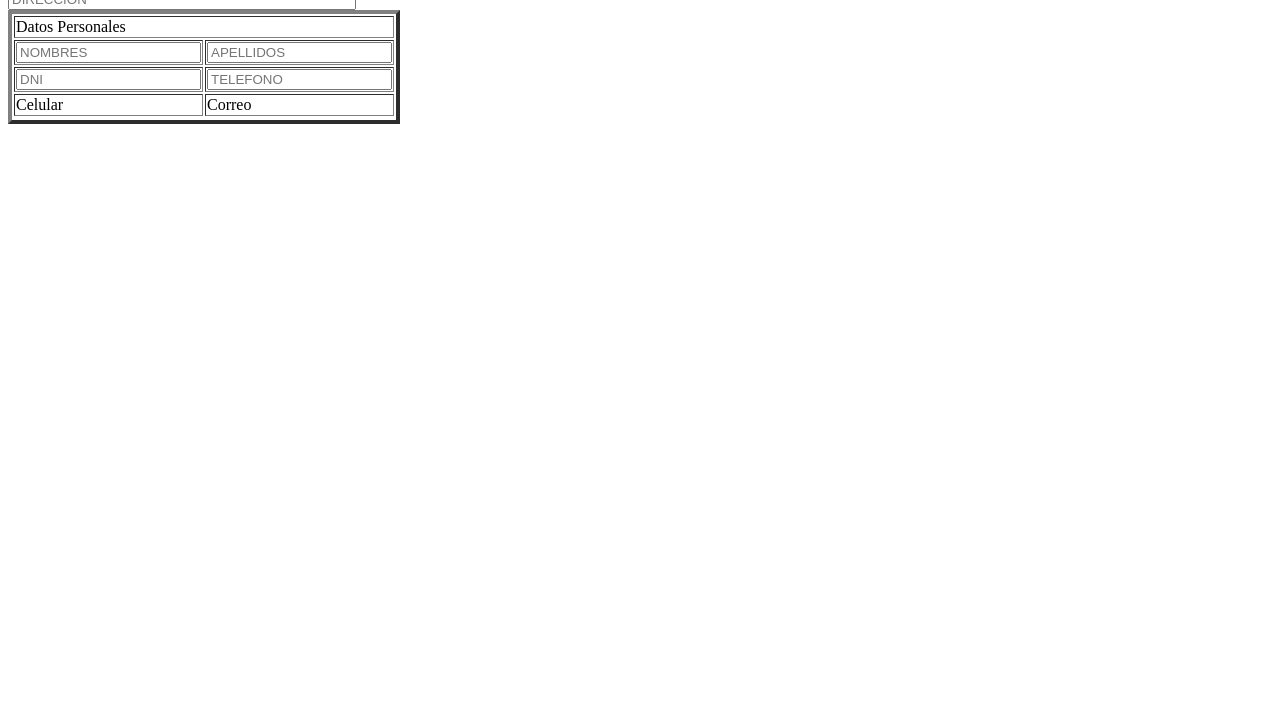
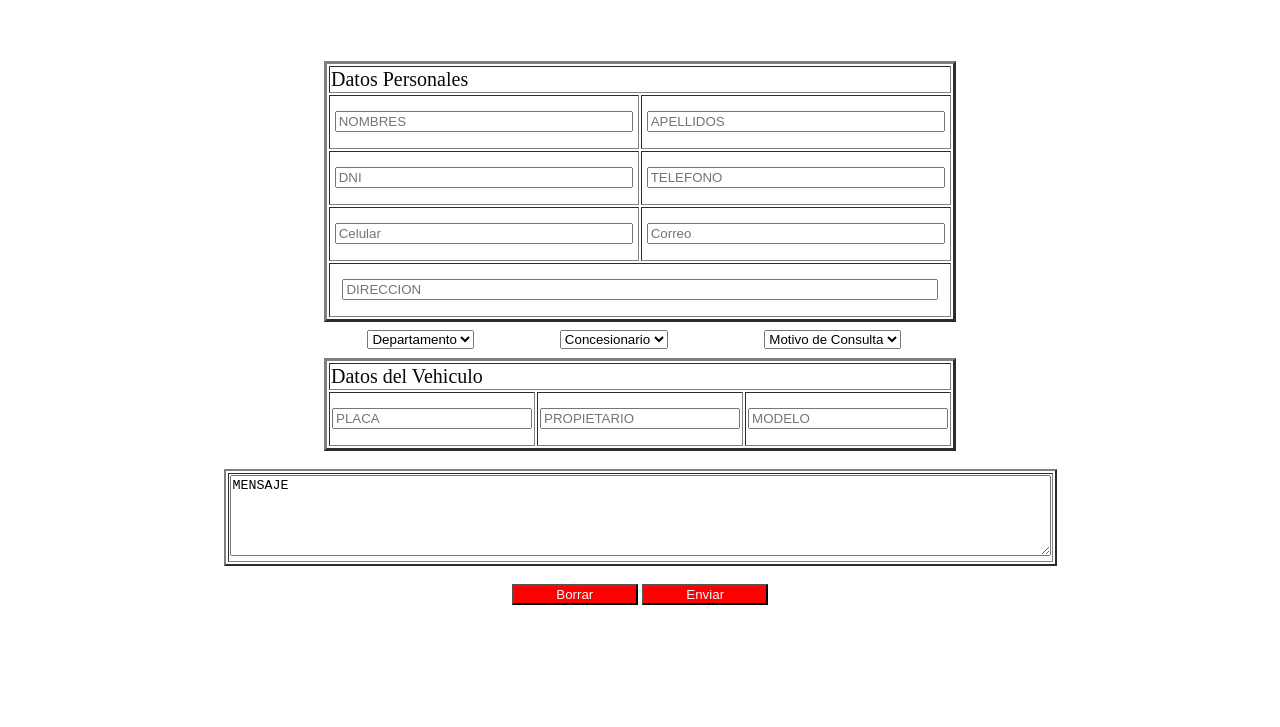
Before and after one commit to Fisher19252583/Frm_Toyota, a plain HTML site: page index.html in a window 1280 px wide. Shown: the part 73-800 px from the top of the page. Drawn offline with Linux system fonts and the light colour scheme.

Commit message:
formulario toyota 2024

```diff
--- a/index.html
+++ b/index.html
@@ -3,35 +3,75 @@
 <head>
     <meta charset="UTF-8">
     <meta name="viewport" content="width=device-width, initial-scale=1.0">
-    <title>Document</title>
+    <title>Formulario Toyota</title>
 </head>
 <body>
-    <table border="4">
+    <h1 align="center" > Consultas</h1>
+
+    <div style="text-align:center;">
+    <table border="3" style="margin: 0 auto;" WIDTH="50%" HEIGHT="50%">
         <tr>
-            <td colspan="2">Datos Personales</td>
+           <td align="left" style="color:#070808;font-size:20px;" colspan="2">Datos Personales</td>
 
         </tr>
             <tr>
-                <td><input type="text" placeholder="NOMBRES"</td>
-                <td><input type="text" placeholder="APELLIDOS"</td>
+                <td WIDTH="50" HEIGHT="50"><input type="text" id="name" style="width: 95%;"  placeholder="NOMBRES" ></td>
+                <td WIDTH="50" HEIGHT="50"><input type="text" id="apellido" style="width: 95%;" placeholder="APELLIDOS"></td>
             </tr>
             <br>
             <tr>
-                <td><input type="number" placeholder="DNI"</td>
-                <td><input type="number" placeholder="TELEFONO"</td>
+                <td WIDTH="50" HEIGHT="50"><input type="number" id="dni" style="width: 95%;" placeholder="DNI"></td>
+                <td WIDTH="50" HEIGHT="50"><input type="number" id="telefono" style="width: 95%;" placeholder="TELEFONO"></td>
             </tr>
             <br>
             <tr>
-                <td>Celular</td>
-                <td>Correo</td>
+                <td WIDTH="50" HEIGHT="50"><input type="number" id="celular" style="width: 95%;" placeholder="Celular"></td>
+                <td WIDTH="50" HEIGHT="50"><input type="text" id="correo" style="width: 95%;" placeholder="Correo"></td>
             </tr>
             <br>
             <tr>
-                <input type="text" class="address" id="address" placeholder="DIRECCION" style="width: 340px;">
-                <!-- <td>Direccion </td> -->
+                <td WIDTH="50" HEIGHT="50" colspan="2"><input type="text" class="address" id="address" style="width: 95%;" placeholder="DIRECCION" style="width: 340px;"></td>
             </tr>
-            <br>
+            <table border="0" style="margin: 0 auto;" WIDTH="50%" HEIGHT="50%">
+            <tr>
+                <td WIDTH="30" HEIGHT="30">
+                <select>
+                    <option value="departamento">Departamento </option>
+                    <option value="La Libertad">La Libertad</option>
+                    <option class="Lima">Lima</option>
+                    <option class="Lambayeque">Lambayeque</option>
+                </td>
+                <td WIDTH="30" HEIGHT="30">
+                    <select>
+                        <option value="consencionario">Concesionario </option>
+                    </select>
+                </td>
+                <td WIDTH="30" HEIGHT="30">
+                    <select>
+                        <option value="consulta">Motivo de Consulta </option>
+                    </select>
+                </td>
+                </select>
+
+            </tr>
+            </table>
     </table>
-
+    <table border="3" style="margin: 0 auto;" WIDTH="50%" HEIGHT="50%">
+        <tr>
+           <td align="left" style="color:#070808;font-size:20px;" colspan="3">Datos del Vehiculo</td>
+        </tr>
+        <tr>
+            <td WIDTH="50" HEIGHT="50"><input type="text" id="placa" style="width: 95%;"  placeholder="PLACA" ></td>
+            <td WIDTH="50" HEIGHT="50"><input type="text" id="propietario" style="width: 95%;" placeholder="PROPIETARIO"></td>
+            <td WIDTH="50" HEIGHT="50"><input type="text" id="modelo" style="width: 95%;" placeholder="MODELO"></td>
+        </tr>
+    </table>
+    <br>
+    <table border="2" style="margin: 0 auto;" WIDTH="50%" HEIGHT="50%">
+             <td><textarea name="comentarios" rows="5" cols="100">MENSAJE</textarea></td>
+    </table>
+    <br>
+    <input type="button" id="borra" style="width: 10%; background-color: red; color: aliceblue;" value="Borrar"  />
+    <input type="button" id="envia" style="width: 10%; background-color: red; color: aliceblue;" value="Enviar" />
 </body>
 </html>
```
